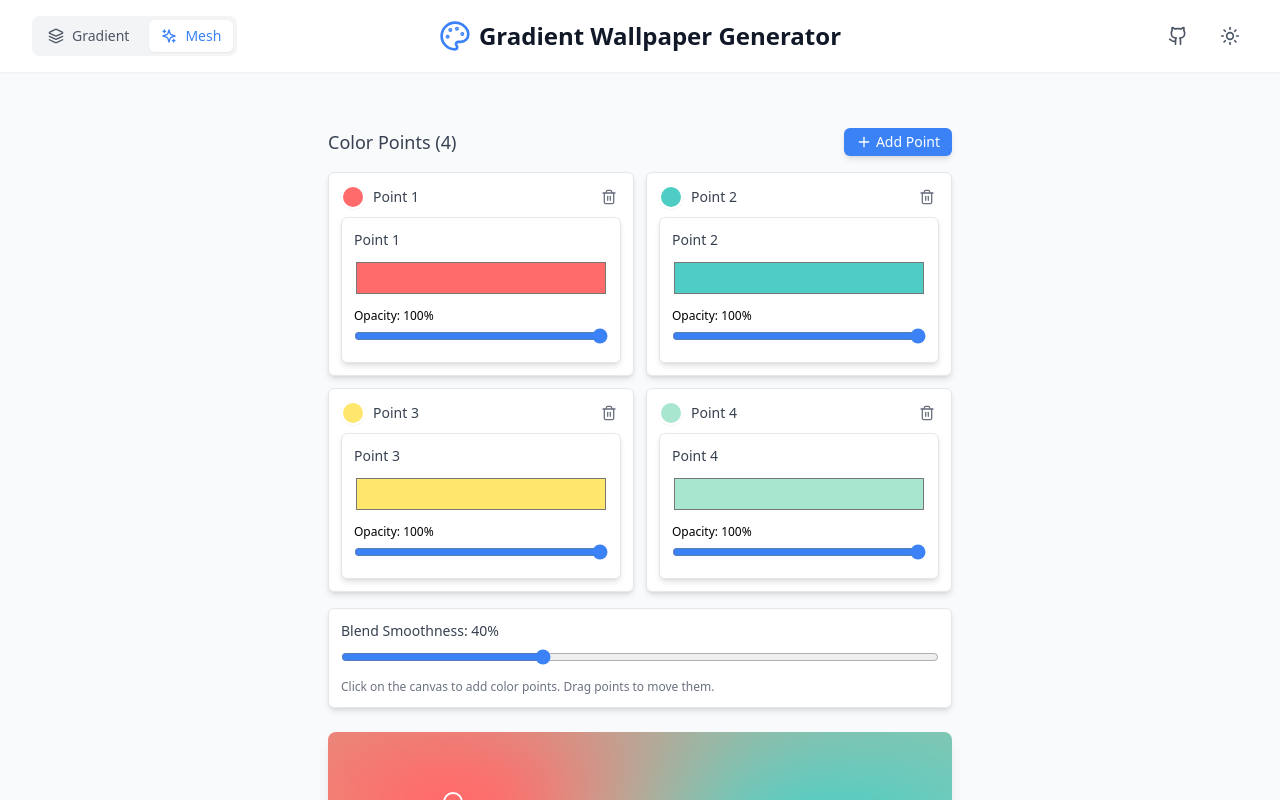
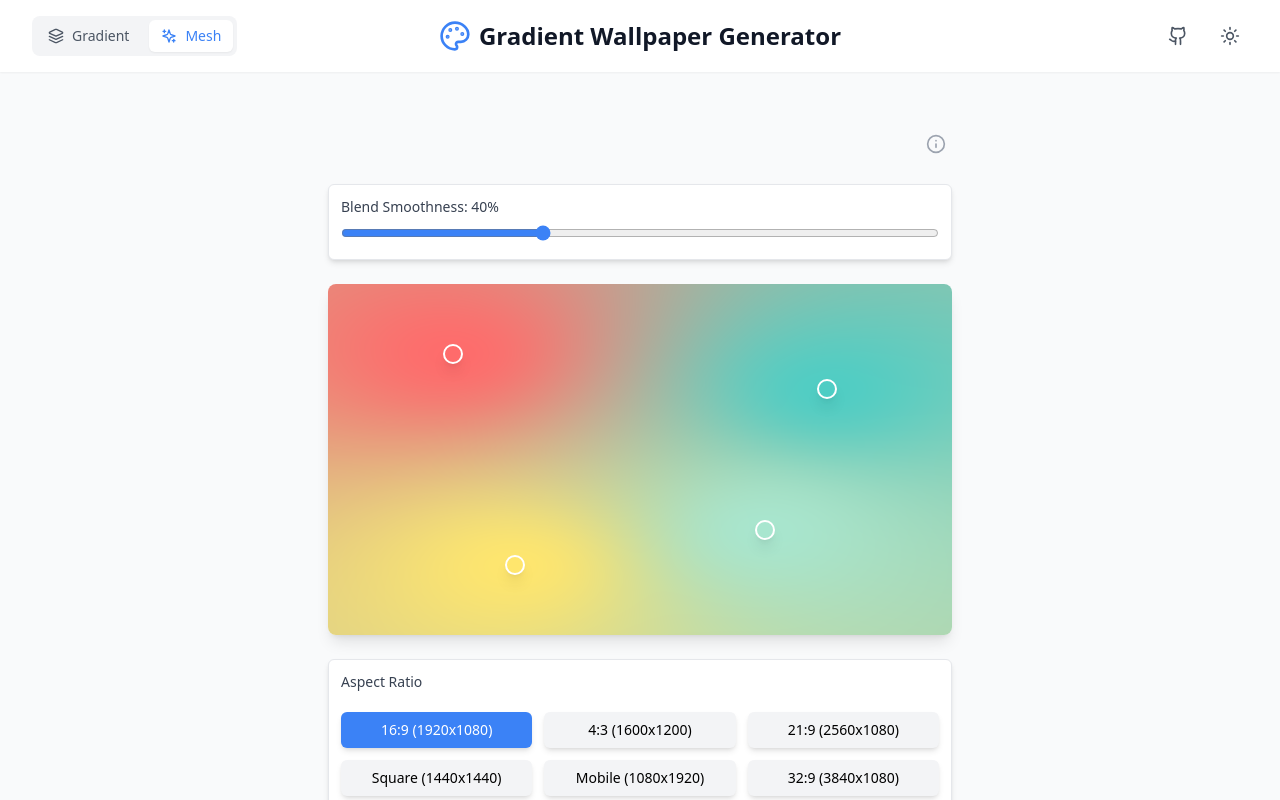
Before and after one commit to AdrianMiller99/gradient_wallpaper_generator, a React (Vite) app: page / in a window 1280 px wide. Both pictures are taken after a click on the button "Mesh". Shown: the top 800 px of the page. Built offline with nearby package versions, Linux system fonts and the light colour scheme.

Commit message:
Fixed UX issues

```diff
--- a/src/components/MeshGradientForm.tsx
+++ b/src/components/MeshGradientForm.tsx
@@ -1,5 +1,6 @@
 import { useState, useRef, useEffect, useCallback } from 'react';
-import { Download, Plus, Trash2 } from 'lucide-react';
+import { createPortal } from 'react-dom';
+import { Download, X, Trash2, Info } from 'lucide-react';
 import ColorPicker from './ColorPicker';
 
 type ColorPoint = {
@@ -34,6 +35,8 @@ export default function MeshGradientForm() {
     { x: 0.7, y: 0.7, color: '#a8e6cf', opacity: 1 },
   ]);
   const [selectedPoint, setSelectedPoint] = useState<number | null>(null); // Track selected point for canvas highlighting only
+  const [cardPosition, setCardPosition] = useState<{ x: number; y: number } | null>(null); // Position for card placement
+  const canvasContainerRef = useRef<HTMLDivElement>(null);
   const [selectedRatio, setSelectedRatio] = useState<AspectRatio>(aspectRatios[0]);
   const [customWidth, setCustomWidth] = useState('');
   const [customHeight, setCustomHeight] = useState('');
@@ -45,6 +48,13 @@ export default function MeshGradientForm() {
   const isRenderingRef = useRef(false);
   const isDraggingRef = useRef(false);
   const isInteractingRef = useRef(false); // Tracks any user interaction
+  const dragStartPosRef = useRef<{ x: number; y: number } | null>(null); // Track drag start position
+  const colorPointsRef = useRef<ColorPoint[]>(colorPoints); // Keep ref to latest colorPoints
+
+  // Keep ref in sync with state
+  useEffect(() => {
+    colorPointsRef.current = colorPoints;
+  }, [colorPoints]);
 
   // Convert hex to RGB
   const hexToRgb = (hex: string): [number, number, number] => {
@@ -191,15 +201,15 @@ export default function MeshGradientForm() {
     };
   }, [colorPoints, selectedRatio, blendRadius, isDragging, renderMeshGradient, renderTrigger]);
 
-  // Global mouse handlers for dragging with throttling
+  // Global mouse handlers - always attached, but only act when dragging
   useEffect(() => {
-    if (!isDragging || dragPointIndex === null) return;
-
     let rafId: number | null = null;
     let lastUpdate = 0;
     const throttleMs = 32; // ~30fps max update rate
 
     const handleGlobalMouseMove = (e: MouseEvent) => {
+      if (!isDraggingRef.current || dragPointIndex === null) return;
+
       const now = Date.now();
       if (now - lastUpdate < throttleMs) {
         return;
@@ -221,25 +231,54 @@ export default function MeshGradientForm() {
         const x = Math.max(0, Math.min(1, (e.clientX - rect.left) / rect.width));
         const y = Math.max(0, Math.min(1, (e.clientY - rect.top) / rect.height));
 
-        const newPoints = [...colorPoints];
+        const currentPoints = colorPointsRef.current;
+        if (dragPointIndex >= currentPoints.length) return;
+
+        const newPoints = [...currentPoints];
         newPoints[dragPointIndex] = {
           ...newPoints[dragPointIndex],
           x,
           y,
         };
         setColorPoints(newPoints);
+        colorPointsRef.current = newPoints;
       });
     };
 
-    const handleGlobalMouseUp = () => {
+    const handleGlobalMouseUp = (e: MouseEvent) => {
       if (rafId !== null) {
         cancelAnimationFrame(rafId);
       }
+
+      // Check if we were dragging a point and capture info before clearing
+      const wasDragging = isDraggingRef.current;
+      const draggedIndex = dragPointIndex;
+
+      // Clear dragging state FIRST
       isDraggingRef.current = false;
       isInteractingRef.current = false;
       setIsDragging(false);
       setDragPointIndex(null);
+      dragStartPosRef.current = null;
+
+      // Open card after releasing if we were dragging
+      if (wasDragging && draggedIndex !== null) {
+        const canvas = previewCanvasRef.current;
+        if (canvas) {
+          const rect = canvas.getBoundingClientRect();
+          // Get the current point position from ref (always up-to-date)
+          const currentPoints = colorPointsRef.current;
+          if (draggedIndex < currentPoints.length) {
+            const point = currentPoints[draggedIndex];
+            const pointX = rect.left + point.x * rect.width;
+            const pointY = rect.top + point.y * rect.height;
+            setCardPosition({ x: pointX, y: pointY });
+            setSelectedPoint(draggedIndex);
+          }
+        }
+
         setRenderTrigger(prev => prev + 1); // Trigger render after drag
+      }
     };
 
     window.addEventListener('mousemove', handleGlobalMouseMove);
@@ -252,7 +291,7 @@ export default function MeshGradientForm() {
       window.removeEventListener('mousemove', handleGlobalMouseMove);
       window.removeEventListener('mouseup', handleGlobalMouseUp);
     };
-  }, [isDragging, dragPointIndex, colorPoints]);
+  }, [dragPointIndex]); // Only depend on dragPointIndex, not isDragging
 
   // Handle canvas click to add points (only if not dragging)
   const handleCanvasClick = (e: React.MouseEvent<HTMLCanvasElement>) => {
@@ -262,9 +301,27 @@ export default function MeshGradientForm() {
     if (!canvas) return;
 
     const rect = canvas.getBoundingClientRect();
-    const x = (e.clientX - rect.left) / rect.width;
-    const y = (e.clientY - rect.top) / rect.height;
+    const x = Math.max(0, Math.min(1, (e.clientX - rect.left) / rect.width));
+    const y = Math.max(0, Math.min(1, (e.clientY - rect.top) / rect.height));
 
+    // Check if clicking near an existing point
+    const threshold = 0.05;
+    let clickedPoint = -1;
+    for (let i = 0; i < colorPoints.length; i++) {
+      const dist = distance(x, y, colorPoints[i].x, colorPoints[i].y);
+      if (dist < threshold) {
+        clickedPoint = i;
+        break;
+      }
+    }
+
+    if (clickedPoint >= 0) {
+      // Clicked on existing point - select it and position card
+      const pointX = rect.left + colorPoints[clickedPoint].x * rect.width;
+      const pointY = rect.top + colorPoints[clickedPoint].y * rect.height;
+      setCardPosition({ x: pointX, y: pointY });
+      setSelectedPoint(clickedPoint);
+    } else {
       // Add new point
       const newPoint: ColorPoint = {
         x: Math.max(0, Math.min(1, x)),
@@ -272,23 +329,28 @@ export default function MeshGradientForm() {
         color: '#ffffff',
         opacity: 1,
       };
-    setColorPoints([...colorPoints, newPoint]);
-    setSelectedPoint(colorPoints.length);
+      const newIndex = colorPoints.length;
+      const newPoints = [...colorPoints, newPoint];
+      setColorPoints(newPoints);
+      colorPointsRef.current = newPoints;
+      const pointX = rect.left + newPoint.x * rect.width;
+      const pointY = rect.top + newPoint.y * rect.height;
+      setCardPosition({ x: pointX, y: pointY });
+      setSelectedPoint(newIndex);
+    }
   };
 
 
   const handleCanvasMouseUp = () => {
-    isDraggingRef.current = false;
-    isInteractingRef.current = false;
-    setIsDragging(false);
-    setDragPointIndex(null);
-    setRenderTrigger(prev => prev + 1); // Trigger render after interaction
+    // Don't do anything here - let the global handler handle it
+    // This prevents double-handling
   };
 
   const handleColorChange = (index: number, color: string, opacity: number) => {
     const newPoints = [...colorPoints];
     newPoints[index] = { ...newPoints[index], color, opacity };
     setColorPoints(newPoints);
+    colorPointsRef.current = newPoints;
   };
 
   const handleColorInteractionStart = () => {
@@ -302,27 +364,30 @@ export default function MeshGradientForm() {
 
   const removeColorPoint = (index: number) => {
     if (colorPoints.length > 1) {
-      setColorPoints(colorPoints.filter((_, i) => i !== index));
+      const newPoints = colorPoints.filter((_, i) => i !== index);
+      setColorPoints(newPoints);
+      colorPointsRef.current = newPoints;
+
       if (selectedPoint === index) {
-        // If removing the selected point, select the first remaining point
-        setSelectedPoint(0);
+        // If removing the selected point, close the card
+        setSelectedPoint(null);
+        setCardPosition(null);
       } else if (selectedPoint !== null && selectedPoint > index) {
-        setSelectedPoint(selectedPoint - 1);
+        const newSelectedIndex = selectedPoint - 1;
+        setSelectedPoint(newSelectedIndex);
+        // Update card position for the new index
+        const canvas = previewCanvasRef.current;
+        if (canvas) {
+          const rect = canvas.getBoundingClientRect();
+          const newPoint = newPoints[newSelectedIndex];
+          const pointX = rect.left + newPoint.x * rect.width;
+          const pointY = rect.top + newPoint.y * rect.height;
+          setCardPosition({ x: pointX, y: pointY });
+        }
       }
     }
   };
 
-  const addColorPoint = () => {
-    const newPoint: ColorPoint = {
-      x: 0.5,
-      y: 0.5,
-      color: '#ffffff',
-      opacity: 1,
-    };
-    const newIndex = colorPoints.length;
-    setColorPoints([...colorPoints, newPoint]);
-    setSelectedPoint(newIndex);
-  };
 
   const downloadWallpaper = () => {
     const canvas = document.createElement('canvas');
@@ -353,64 +418,30 @@ export default function MeshGradientForm() {
 
   return (
     <div className="w-full max-w-2xl mx-auto p-6 space-y-6">
-      <div className="space-y-4">
-        <div className="flex justify-between items-center">
-          <h2 className="text-lg font-medium text-gray-700 dark:text-gray-200">
-            Color Points ({colorPoints.length})
-          </h2>
+      {/* Info icon with tooltip */}
+      <div className="relative flex justify-end mb-0.5">
+        <div className="group relative">
           <button
-            onClick={addColorPoint}
-            disabled={colorPoints.length >= 10}
-            className="flex items-center gap-1 px-3 py-1 text-sm rounded-md bg-blue-500 dark:bg-green-500 text-white hover:bg-blue-600 dark:hover:bg-green-600 disabled:opacity-50 disabled:cursor-not-allowed shadow-md"
+            type="button"
+            className="p-1.5 rounded-full text-gray-400 hover:text-gray-600 dark:hover:text-gray-300 transition-colors focus:outline-none focus:ring-2 focus:ring-blue-500 dark:focus:ring-green-500"
+            aria-label="Information"
           >
-            <Plus size={16} />
-            Add Point
+            <Info size={20} />
           </button>
+          {/* Tooltip */}
+          <div className="absolute right-0 top-full mt-2 w-64 p-3 bg-white dark:bg-gray-800 border border-gray-200 dark:border-gray-700 rounded-lg shadow-lg opacity-0 invisible group-hover:opacity-100 group-hover:visible transition-all duration-200 z-50 pointer-events-none">
+            <p className="text-sm text-gray-700 dark:text-gray-300 leading-relaxed">
+              <strong className="font-semibold">How to use:</strong><br />
+              Click on the canvas to add color points. Click on a point to edit it. Drag points to move them.
+            </p>
+            {/* Tooltip arrow - aligned with button center (button is ~23px wide, center at ~11.5px from right) */}
+            <div className="absolute bottom-full right-[11.5px] w-0 h-0 border-l-8 border-r-8 border-b-8 border-l-transparent border-r-transparent border-b-white dark:border-b-gray-800"></div>
+            <div className="absolute bottom-full right-[11.5px] mt-0.5 w-0 h-0 border-l-8 border-r-8 border-b-8 border-l-transparent border-r-transparent border-b-gray-200 dark:border-b-gray-700"></div>
+          </div>
+        </div>
       </div>
 
-        {/* List of all color points - always expanded */}
-        <div className="grid grid-cols-1 sm:grid-cols-2 gap-3">
-          {colorPoints.map((point, index) => (
-            <div
-              key={index}
-              className="border rounded-md bg-white dark:bg-gray-800 dark:border-gray-700 shadow-md"
-            >
-              <div className="flex items-center justify-between p-3 pb-2">
-                <div className="flex items-center gap-2">
-                  <div
-                    className="w-6 h-6 rounded-full border-2 border-white dark:border-gray-800 shadow-sm flex-shrink-0"
-                    style={{
-                      backgroundColor: point.color,
-                      opacity: point.opacity,
-                    }}
-                  />
-                  <span className="text-sm font-medium text-gray-700 dark:text-gray-200">
-                    Point {index + 1}
-                  </span>
-                </div>
-                <button
-                  onClick={() => removeColorPoint(index)}
-                  disabled={colorPoints.length <= 1}
-                  className="p-1 rounded-md hover:bg-gray-200 dark:hover:bg-gray-700 disabled:opacity-50 disabled:cursor-not-allowed flex-shrink-0"
-                  aria-label="Remove point"
-                >
-                  <Trash2 size={16} className="text-gray-500 dark:text-gray-400" />
-                </button>
-              </div>
-              <div className="px-3 pb-3">
-                <ColorPicker
-                  color={point.color}
-                  opacity={point.opacity}
-                  onChange={(color, opacity) => handleColorChange(index, color, opacity)}
-                  onInteractionStart={handleColorInteractionStart}
-                  onInteractionEnd={handleColorInteractionEnd}
-                  label={`Point ${index + 1}`}
-                />
-              </div>
-            </div>
-          ))}
-        </div>
-
+      <div className="space-y-4">
         <div className="space-y-2 p-3 border rounded-md bg-white dark:bg-gray-800 dark:border-gray-700 shadow-md">
           <label className="block text-sm font-medium text-gray-700 dark:text-gray-200">
             Blend Smoothness: {Math.round(blendRadius * 100)}%
@@ -433,13 +464,10 @@ export default function MeshGradientForm() {
             onChange={(e) => setBlendRadius(parseFloat(e.target.value))}
             className="w-full accent-blue-500 dark:accent-green-500"
           />
-          <p className="text-xs text-gray-500 dark:text-gray-400">
-            Click on the canvas to add color points. Drag points to move them.
-          </p>
         </div>
       </div>
 
-      <div className="relative overflow-hidden rounded-lg shadow-lg bg-white dark:bg-gray-800">
+      <div className="relative overflow-hidden rounded-lg shadow-lg bg-white dark:bg-gray-800" ref={canvasContainerRef}>
         <div
           className="relative w-full flex items-center justify-center"
           style={{
@@ -471,11 +499,7 @@ export default function MeshGradientForm() {
                   isInteractingRef.current = true;
                   setIsDragging(true);
                   setDragPointIndex(index);
-                  setSelectedPoint(index);
-                }}
-                onClick={(e) => {
-                  e.stopPropagation();
-                  setSelectedPoint(index);
+                  dragStartPosRef.current = { x: e.clientX, y: e.clientY };
                 }}
               >
                 <div
@@ -493,6 +517,80 @@ export default function MeshGradientForm() {
           </div>
         </div>
       </div>
+
+      {/* Floating card for editing selected point - rendered as portal */}
+      {selectedPoint !== null && cardPosition && createPortal(
+        <>
+          {/* Backdrop */}
+          <div
+            className="fixed inset-0 z-40 bg-black/20 dark:bg-black/40"
+            onClick={() => {
+              setSelectedPoint(null);
+              setCardPosition(null);
+            }}
+          />
+          {/* Card - positioned above the point */}
+          <div
+            className="fixed z-50 pointer-events-none"
+            style={{
+              left: `${cardPosition.x}px`,
+              top: `${cardPosition.y}px`,
+              transform: 'translate(-50%, calc(-100% - 40px))', // Center horizontally, position above with 40px gap from point
+            }}
+          >
+            <div
+              className="bg-white dark:bg-gray-800 border-2 border-blue-500 dark:border-green-500 rounded-lg shadow-2xl p-5 w-[400px] pointer-events-auto"
+              onClick={(e) => e.stopPropagation()}
+            >
+            <div className="flex items-center justify-between mb-3">
+              <div className="flex items-center gap-2">
+                <div
+                  className="w-6 h-6 rounded-full border-2 border-white dark:border-gray-800 shadow-sm"
+                  style={{
+                    backgroundColor: colorPoints[selectedPoint].color,
+                    opacity: colorPoints[selectedPoint].opacity,
+                  }}
+                />
+                <h3 className="text-lg font-semibold text-gray-700 dark:text-gray-200">
+                  Point {selectedPoint + 1}
+                </h3>
+              </div>
+              <div className="flex items-center gap-2">
+                <button
+                  onClick={() => removeColorPoint(selectedPoint)}
+                  disabled={colorPoints.length <= 1}
+                  className="p-1.5 rounded-md hover:bg-red-100 dark:hover:bg-red-900/30 disabled:opacity-50 disabled:cursor-not-allowed transition-colors"
+                  aria-label="Remove point"
+                  title="Remove point"
+                >
+                  <Trash2 size={18} className="text-red-500 dark:text-red-400" />
+                </button>
+                <button
+                  onClick={() => {
+                    setSelectedPoint(null);
+                    setCardPosition(null);
+                  }}
+                  className="p-1.5 rounded-md hover:bg-gray-100 dark:hover:bg-gray-700 transition-colors"
+                  aria-label="Close"
+                  title="Close"
+                >
+                  <X size={18} className="text-gray-500 dark:text-gray-400" />
+                </button>
+              </div>
+            </div>
+            <ColorPicker
+              color={colorPoints[selectedPoint].color}
+              opacity={colorPoints[selectedPoint].opacity}
+              onChange={(color, opacity) => handleColorChange(selectedPoint, color, opacity)}
+              onInteractionStart={handleColorInteractionStart}
+              onInteractionEnd={handleColorInteractionEnd}
+              label={`Point ${selectedPoint + 1}`}
+            />
+            </div>
+          </div>
+        </>,
+        document.body
+      )}
 
       <div className="space-y-2 border rounded-md bg-white dark:bg-gray-800 dark:border-gray-700 shadow-md">
         <label className="block text-sm font-medium text-gray-700 dark:text-gray-200 pl-3 pt-3">
```
Lines whose indentation alone changed are shown as unchanged.
